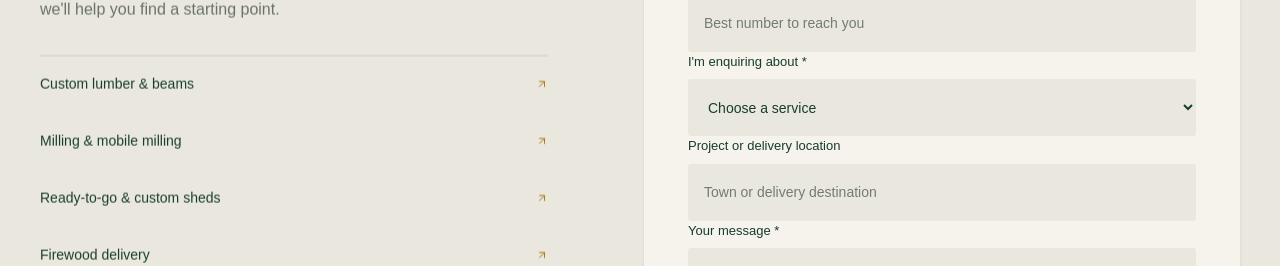
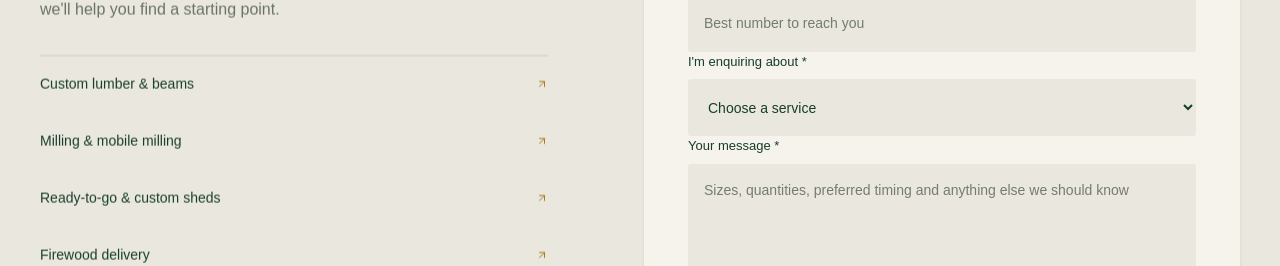
Before and after one commit to Adity8860/IslandBeamAndTimber, a Next.js app: page /Contact in a window 1280 px wide. Shown: the part 2393-2659 px from the top of the page. Built offline with nearby package versions, Linux system fonts and the light colour scheme.

Commit message:
comment Project or delivery location filed

```diff
--- a/Components/layout/Form.jsx
+++ b/Components/layout/Form.jsx
@@ -264,7 +264,7 @@ export default function EnquiryForm({
             </label>
 
             {/* Location */}
-            <label className="block text-[13px] font-normal text-[#173D2C] sm:col-span-2">
+            {/* <label className="block text-[13px] font-normal text-[#173D2C] sm:col-span-2">
                 Project or delivery location
                 <input
                     {...lock}
@@ -272,7 +272,7 @@ export default function EnquiryForm({
                     placeholder="Town or delivery destination"
                     className={`${fieldClass} mt-2`}
                 />
-            </label>
+            </label> */}
 
             {/* Message */}
             <label className="block text-[13px] font-normal text-[#173D2C] sm:col-span-2">
```
